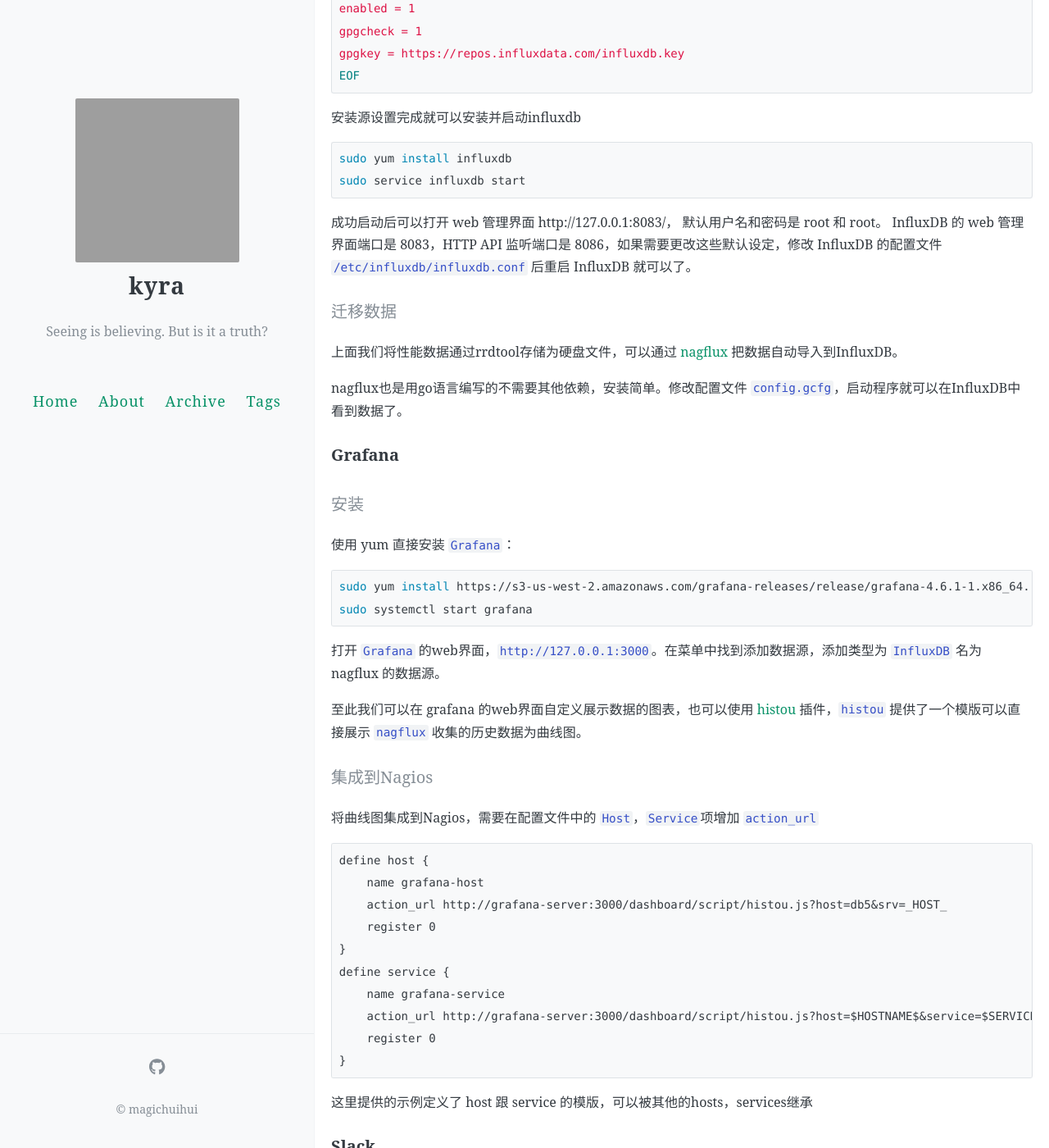
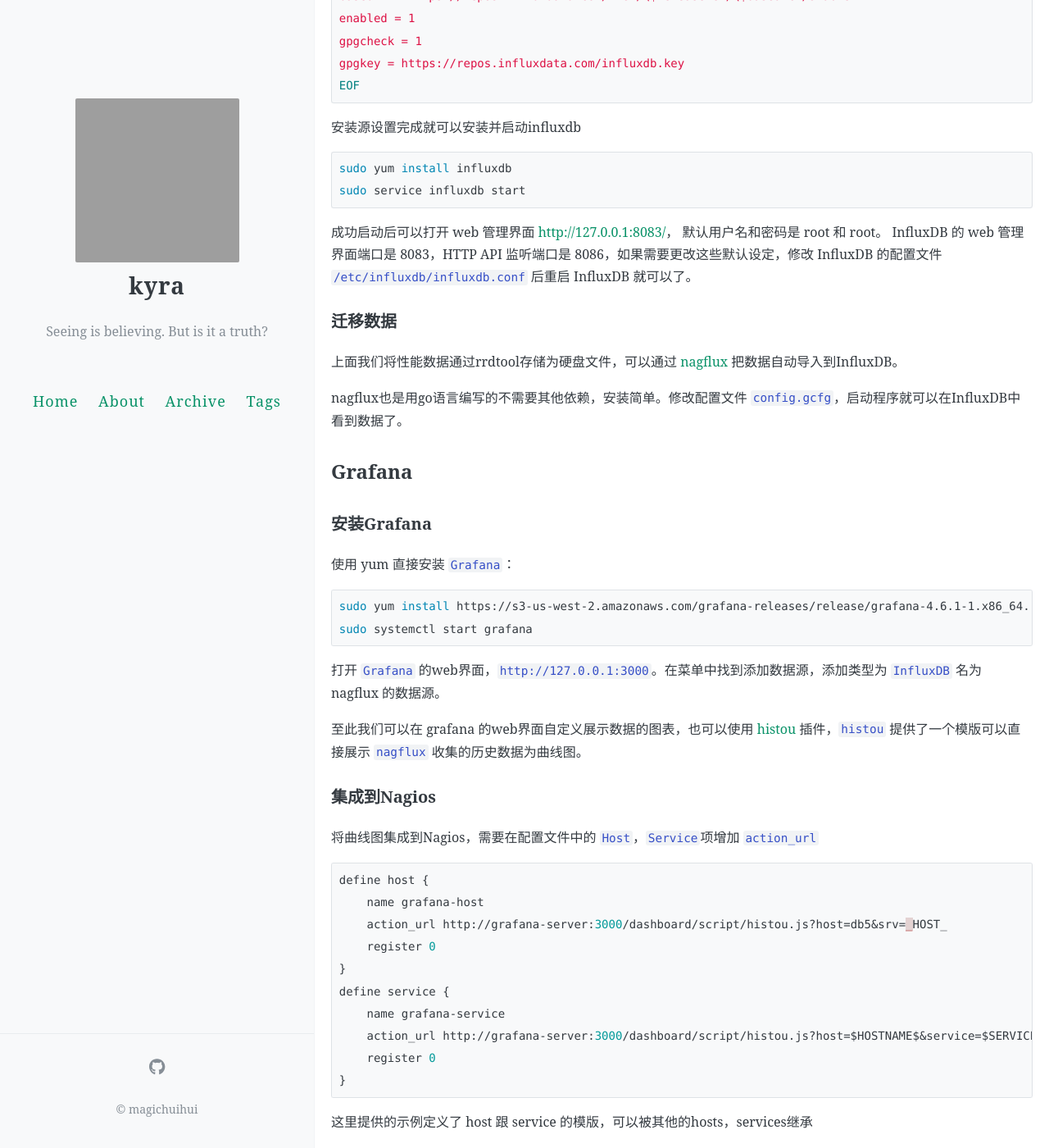
Before and after one commit to magichuihui/magichuihui.github.io, a Jekyll site: the page built from _posts/2017-11-06-nagios-ansible.md, in a window 1280 px wide and 1400 px high, scrolled down 2620 px. Shown: the whole window at 82% size. Built offline with Jekyll 4.4.1, drawn with Linux system fonts in a browser that asks for light colours; nearby versions of some CDN libraries; comment, search, counter and statistics services are not loaded; grey boxes are pictures that could not be loaded.

Commit message:
Fix complaint caused by markdownlint

````diff
--- a/_posts/2017-11-06-nagios-ansible.md
+++ b/_posts/2017-11-06-nagios-ansible.md
@@ -37,7 +37,7 @@
 
 ![NRPE结构图](/images/nrpe.png)
 
-#### 安装
+### 安装
 
 在服务器端需要安装Nagios Core，Plugins以及NRPE，被监控主机也就是客户端需要安装Nagios Plugins跟NRPE。具体安装过程可以参考[官方文档][1]，不再赘述。
 
@@ -53,7 +53,7 @@
 | var/archives | Nagios 日志自动归档目录 |
 | var/rw | 用来存放外部命令文件的目录 |
 
-#### 配置
+### 配置
 
 我们在服务器端 `etc` 目录下新建一个`monitor`用来存放配置文件，首先在`nagios.cfg`中添加一行`cfg_dir=/usr/local/nagios/etc/monitor`，然后去掉其他的`cfg_dir`项。
 
@@ -97,17 +97,17 @@
 sudo service influxdb start
 ```
 
-成功启动后可以打开 web 管理界面 http://127.0.0.1:8083/， 默认用户名和密码是 root 和 root。 InfluxDB 的 web 管理界面端口是 8083，HTTP API 监听端口是 8086，如果需要更改这些默认设定，修改 InfluxDB 的配置文件 `/etc/influxdb/influxdb.conf` 后重启 InfluxDB 就可以了。
+成功启动后可以打开 web 管理界面 <http://127.0.0.1:8083/>， 默认用户名和密码是 root 和 root。 InfluxDB 的 web 管理界面端口是 8083，HTTP API 监听端口是 8086，如果需要更改这些默认设定，修改 InfluxDB 的配置文件 `/etc/influxdb/influxdb.conf` 后重启 InfluxDB 就可以了。
 
-#### 迁移数据
+### 迁移数据
 
 上面我们将性能数据通过rrdtool存储为硬盘文件，可以通过 [nagflux][6] 把数据自动导入到InfluxDB。
 
 nagflux也是用go语言编写的不需要其他依赖，安装简单。修改配置文件 `config.gcfg`，启动程序就可以在InfluxDB中看到数据了。
 
-### Grafana
+## Grafana
 
-#### 安装
+### 安装Grafana
 
 使用 yum 直接安装 `Grafana`：
 
@@ -120,11 +120,11 @@
 
 至此我们可以在 grafana 的web界面自定义展示数据的图表，也可以使用 [histou][7] 插件，`histou` 提供了一个模版可以直接展示 `nagflux` 收集的历史数据为曲线图。
 
-#### 集成到Nagios
+### 集成到Nagios
 
 将曲线图集成到Nagios，需要在配置文件中的 `Host`，`Service`项增加 `action_url`
 
-```
+```conf
 define host {
     name grafana-host
     action_url http://grafana-server:3000/dashboard/script/histou.js?host=db5&srv=_HOST_
@@ -139,10 +139,9 @@
 
 这里提供的示例定义了 host 跟 service 的模版，可以被其他的hosts，services继承
 
-### Slack
+## Slack
 
 我们把Nagios的报警信息发送到 [Slack][5] 中的特定频道，通知相关人员
-
 
 ## 相关文档
 
@@ -154,7 +153,6 @@
 * [naglux][6]
 * [histou][7]
 
-
 [1]: https://assets.nagios.com/downloads/nagioscore/docs/nagioscore/4/en/quickstart.html#_ga=2.92539934.2061844877.1509670667-1605740700.1509670667
 [2]: http://docs.ansible.com/ansible/latest/index.html
 [3]: https://docs.influxdata.com/influxdb/v1.3/introduction/getting_started/
````
Also changed, not shown: other parts of _posts/2017-11-06-nagios-ansible.md (+3 -3 lines), _posts/2020-02-23-trojan-doh.md (+0 -1 lines), _posts/2018-03-19-strongswan-radius.md (line endings or trailing spaces).
